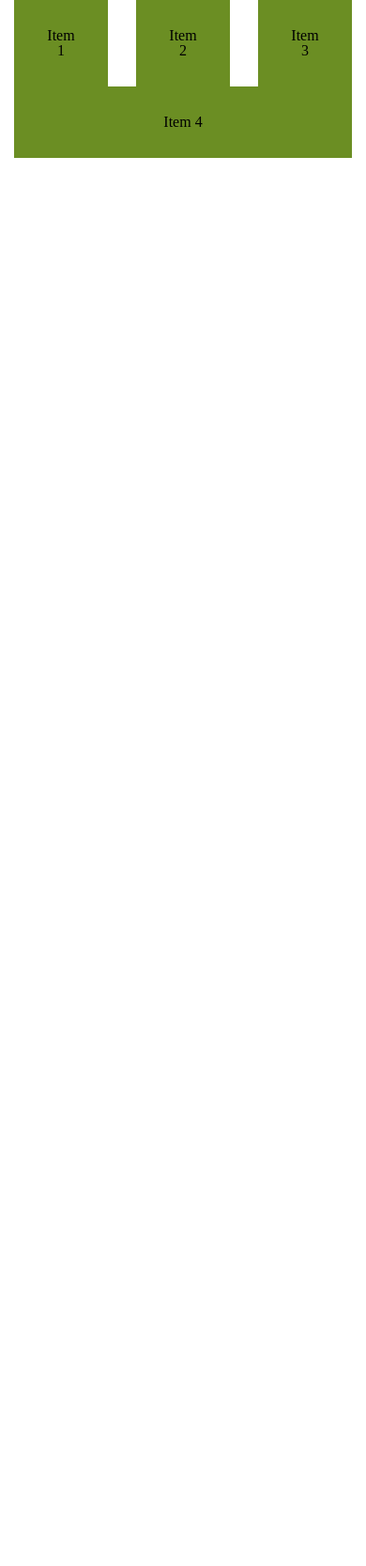
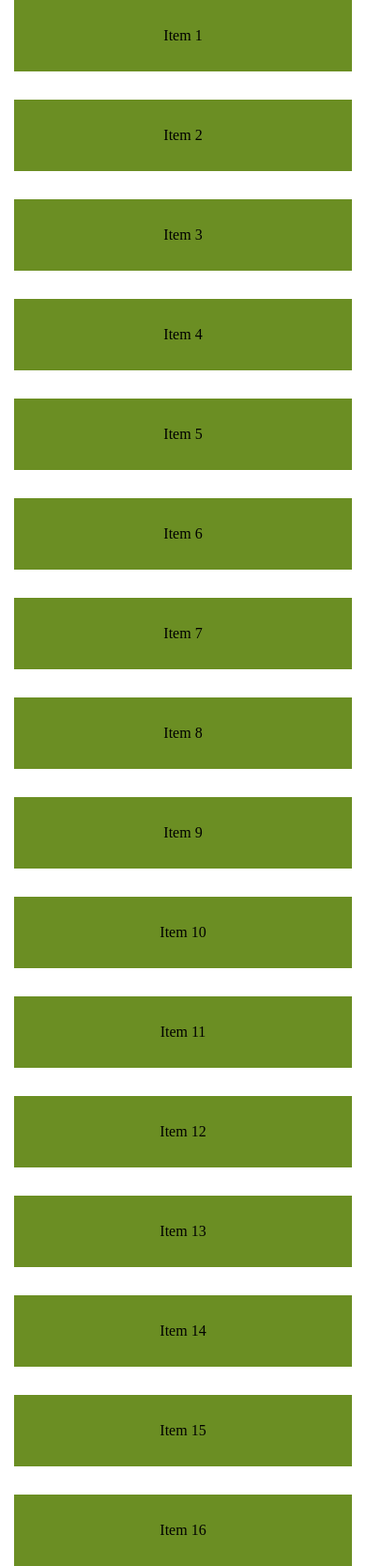
Before and after one commit to hieunmps16000/sass-grid-system-12-column, a website: page index.html in a window 390 px wide. Shown: the whole page at 94% size. Before the commit the page ends 844 px from the top, so only its background shows below. Drawn offline with Linux system fonts and the light colour scheme.

Commit message:
feat: col

```diff
--- a/index.html
+++ b/index.html
@@ -16,17 +16,53 @@
     <body>
         <div class="container">
             <div class="row">
-                <div class="col">
+                <div class="col-lg-3 col-md-4 col-sm-6 col-12">
                     <div class="item">Item 1</div>
                 </div>
-                <div class="col">
+                <div class="col-lg-3 col-md-4 col-sm-6 col-12">
                     <div class="item">Item 2</div>
                 </div>
-                <div class="col">
+                <div class="col-lg-3 col-md-4 col-sm-6 col-12">
                     <div class="item">Item 3</div>
                 </div>
-                <div class="col">
+                <div class="col-lg-3 col-md-4 col-sm-6 col-12">
                     <div class="item">Item 4</div>
+                </div>
+                <div class="col-lg-3 col-md-4 col-sm-6 col-12">
+                    <div class="item">Item 5</div>
+                </div>
+                <div class="col-lg-3 col-md-4 col-sm-6 col-12">
+                    <div class="item">Item 6</div>
+                </div>
+                <div class="col-lg-3 col-md-4 col-sm-6 col-12">
+                    <div class="item">Item 7</div>
+                </div>
+                <div class="col-lg-3 col-md-4 col-sm-6 col-12">
+                    <div class="item">Item 8</div>
+                </div>
+                <div class="col-lg-3 col-md-4 col-sm-6 col-12">
+                    <div class="item">Item 9</div>
+                </div>
+                <div class="col-lg-3 col-md-4 col-sm-6 col-12">
+                    <div class="item">Item 10</div>
+                </div>
+                <div class="col-lg-3 col-md-4 col-sm-6 col-12">
+                    <div class="item">Item 11</div>
+                </div>
+                <div class="col-lg-3 col-md-4 col-sm-6 col-12">
+                    <div class="item">Item 12</div>
+                </div>
+                <div class="col-lg-3 col-md-4 col-sm-6 col-12">
+                    <div class="item">Item 13</div>
+                </div>
+                <div class="col-lg-3 col-md-4 col-sm-6 col-12">
+                    <div class="item">Item 14</div>
+                </div>
+                <div class="col-lg-3 col-md-4 col-sm-6 col-12">
+                    <div class="item">Item 15</div>
+                </div>
+                <div class="col-lg-3 col-md-4 col-sm-6 col-12">
+                    <div class="item">Item 16</div>
                 </div>
             </div>
         </div>
--- a/scss/_grid.scss
+++ b/scss/_grid.scss
@@ -1,4 +1,5 @@
 @use "sass:map";
+@use "sass:math";
 
 // Breakpoints, dimension, container, row, column, v.v
 $grid-breakpoints: (
@@ -38,8 +39,14 @@ $grid-gutter-width: 30px;
 .row {
     display: flex;
     flex-wrap: wrap;
+    row-gap: $grid-gutter-width;
     margin-left: -$grid-gutter-width * 0.5;
     margin-right: -$grid-gutter-width * 0.5;
+
+    > [class*="col-"] {
+        flex: 0 0 auto;
+        @extend %gutter-padding;
+    }
 }
 
 .col {
@@ -47,19 +54,30 @@ $grid-gutter-width: 30px;
     @extend %gutter-padding;
 }
 
-@debug map.get($container-max-widths, sm);
-
-@mixin make-media-query($dimension) {
-    @media (min-width: $dimension) {
+@mixin make-media-query($dimension, $bypass: false) {
+    @if $bypass {
         @content;
+    } @else {
+        @media (min-width: $dimension) {
+            @content;
+        }
     }
 }
 
 @each $breakpoint, $dimension in $grid-breakpoints {
     $max-width: map.get($container-max-widths, $breakpoint);
-    @include make-media-query($dimension) {
+    $infix: if($breakpoint == xs, "", "-#{$breakpoint}");
+    @include make-media-query($dimension, $breakpoint == xs) {
         .container {
             max-width: $max-width;
         }
+
+        @for $i from 1 through $grid-columns {
+            .col#{$infix}-#{$i} {
+                width: math.div(100%, $grid-columns) * $i;
+            }
+        }
     }
 }
+
+// xử lý infix
```
Also changed, not shown: assets/css/main.css, 1 other file.
